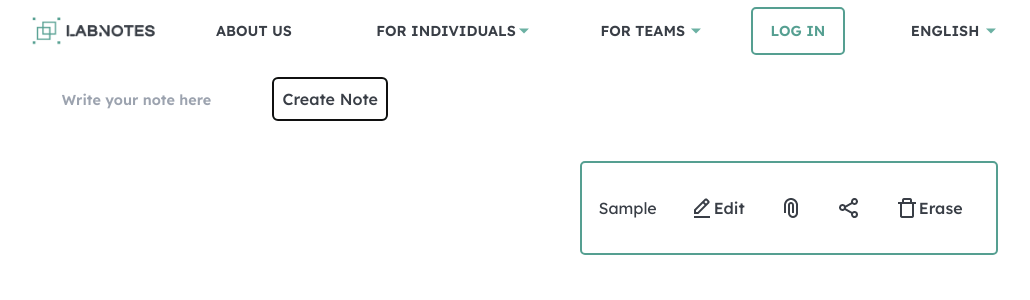
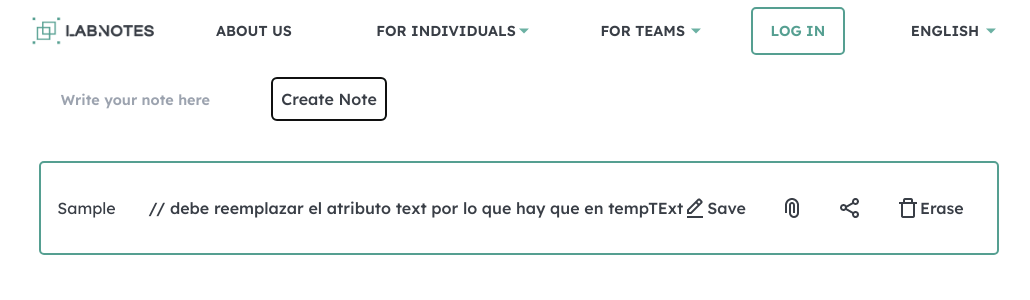
Before and after one commit to Naom19/labnotes, a React (Vite) app: page / in a window 1280 px wide. Both pictures are taken after typing "Sample" into the empty fields and a click on the button "Create Note". Shown: the top 300 px of the page, without its empty margins (121-1151 px from the left). Built offline with nearby package versions, Linux system fonts and the light colour scheme.

Commit message:
feat: breaking my code

```diff
--- a/src/Components/pageComponents/Interface.tsx
+++ b/src/Components/pageComponents/Interface.tsx
@@ -80,8 +80,8 @@ function Page() {
               {note.isEditing ? (
                 <input
                   type='text'
-                  value={currentNote}
-                  onChange={(e) => setCurrentNote(e.target.value)}
+                  value={currentNote}// tempText
+                  onChange={(e) => setCurrentNote(e.target.value)} // debe actualizar el atributo tempText del note
                   placeholder='Write your note here'
                   className='noteInputL'
                 />
@@ -89,10 +89,16 @@ function Page() {
                 note.text
               )}
 
-              <button onClick={() => startEditing(index)} className='buttonEditNote'>
+            {note.isEditing ? (
+              <button onClick={() => startEditing(index)} className='buttonEditNote'>//  tempTExt == text
                 <img src={logo} alt='edit' />
                 Edit
+              </button>)  : (
+                <button onClick={() => endEditing(index)} className='buttonEditNote'> // debe reemplazar el atributo text por lo que hay que en tempTExt
+                <img src={logo} alt='edit' />
+                Save
               </button>
+              )}
               {/* <button onClick={() => handleEditBtnClick(index)} className='buttonEditNote'>
                 <img src={iconSrc} alt='edit' />
                 Edit
--- a/src/Components/staticComponents/Typings.d.ts
+++ b/src/Components/staticComponents/Typings.d.ts
@@ -3,6 +3,7 @@
  export type NoteType = { // voy a recibir esto como prop dentro del componente Note
     text: string
     isEditing: boolean
+    tempText: string
   };
 
   export type NbProps = {
```
